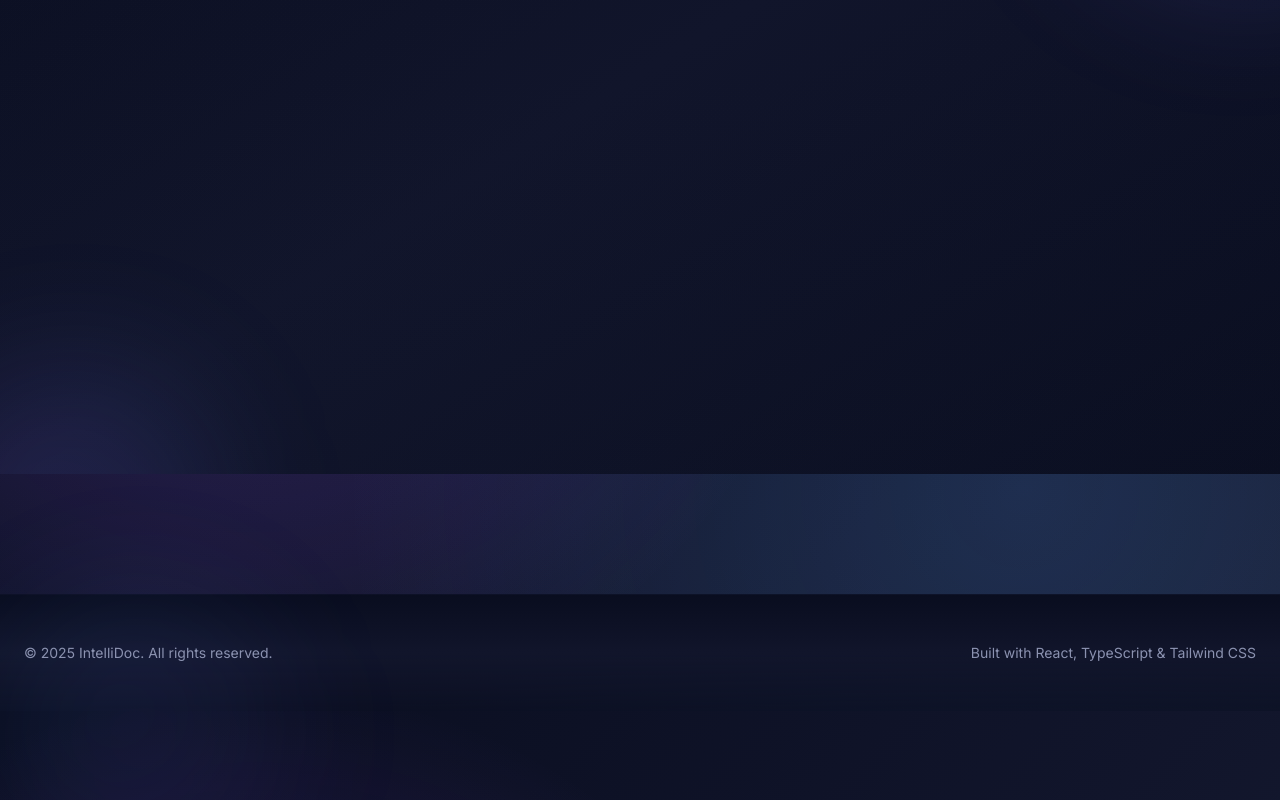
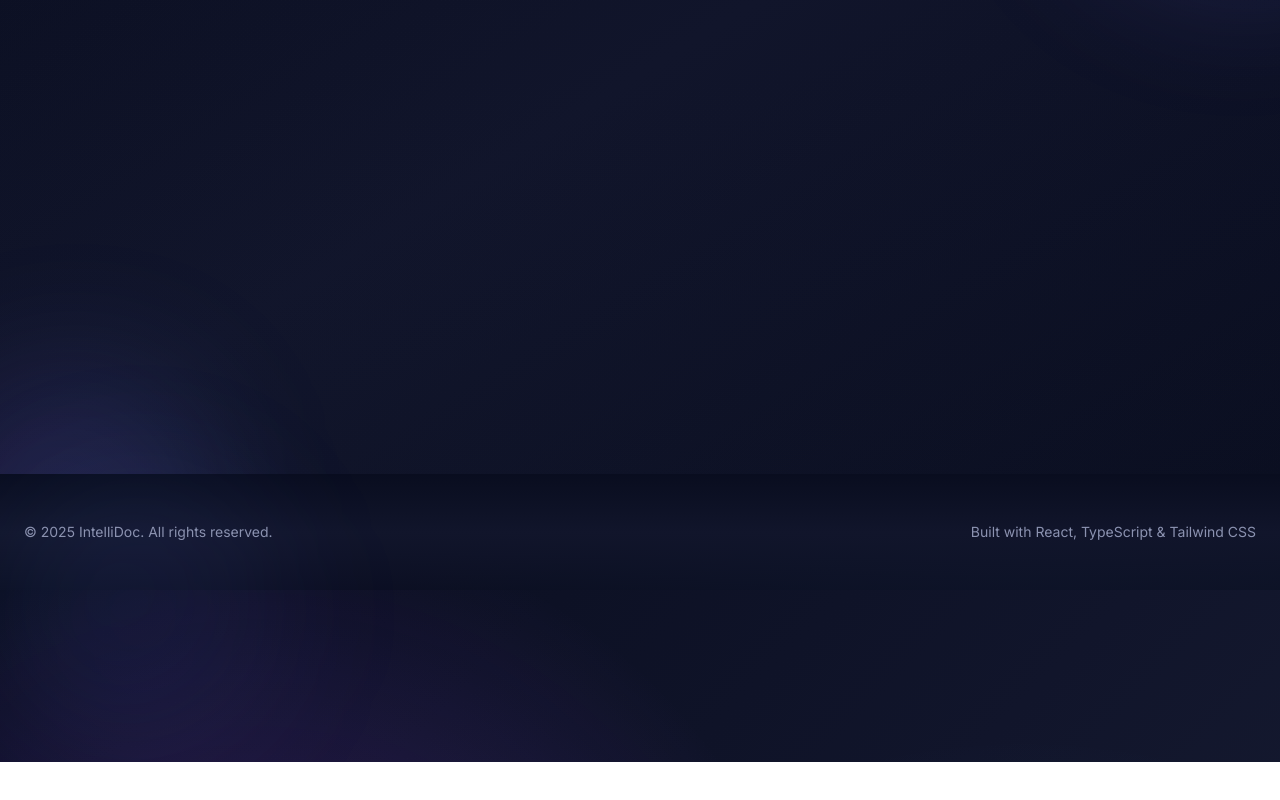
Before and after one commit to ARJUNRAWAT-DEL/INTELLIDOC, a React (Vite) app in the folder frontend/: page /support in a window 1280 px wide. Shown: the part 402-1202 px from the top of the page. After the commit the page ends 1164 px from the top, so only its background shows below. Built offline with nearby package versions, Linux system fonts and the light colour scheme.

Commit message:
fix: Remove border and margin from footer to blend seamlessly with background

```diff
--- a/frontend/src/components/Footer.tsx
+++ b/frontend/src/components/Footer.tsx
@@ -3,7 +3,7 @@ import { motion } from 'framer-motion';
 
 const Footer: React.FC = () => {
   return (
-    <footer className="relative border-t border-navy-secondary/30 bg-gradient-to-b from-navy-primary via-navy-secondary to-navy-primary/80 mt-section-lg">
+    <footer className="relative bg-gradient-to-b from-navy-primary via-navy-secondary to-navy-primary/80">
       {/* Decorative blobs - Midnight Neon style */}
       <div className="absolute top-0 left-0 w-72 h-72 bg-gradient-to-br from-accent-neon-cyan/10 to-accent-neon-purple/5 rounded-full blur-3xl pointer-events-none"></div>
 
```
